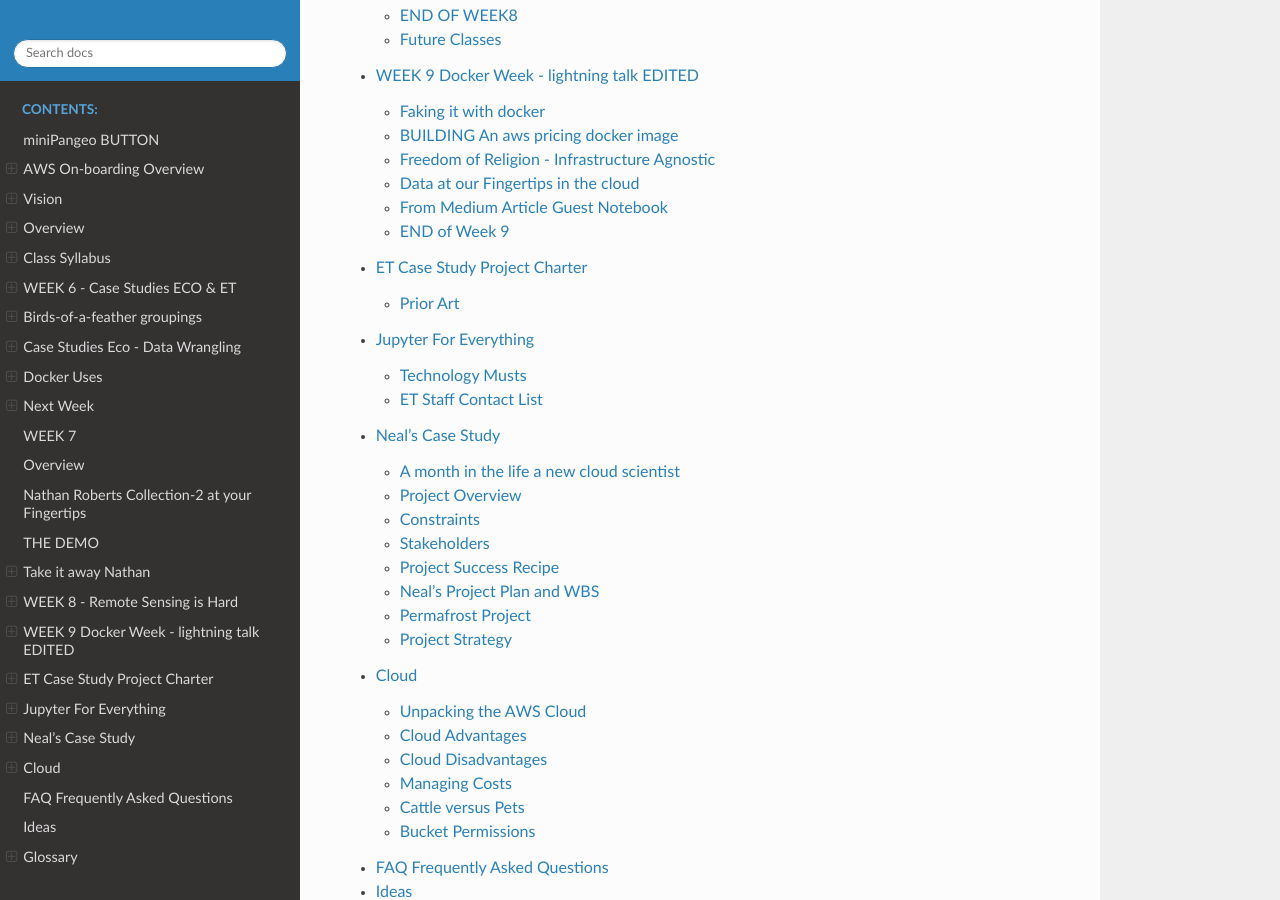
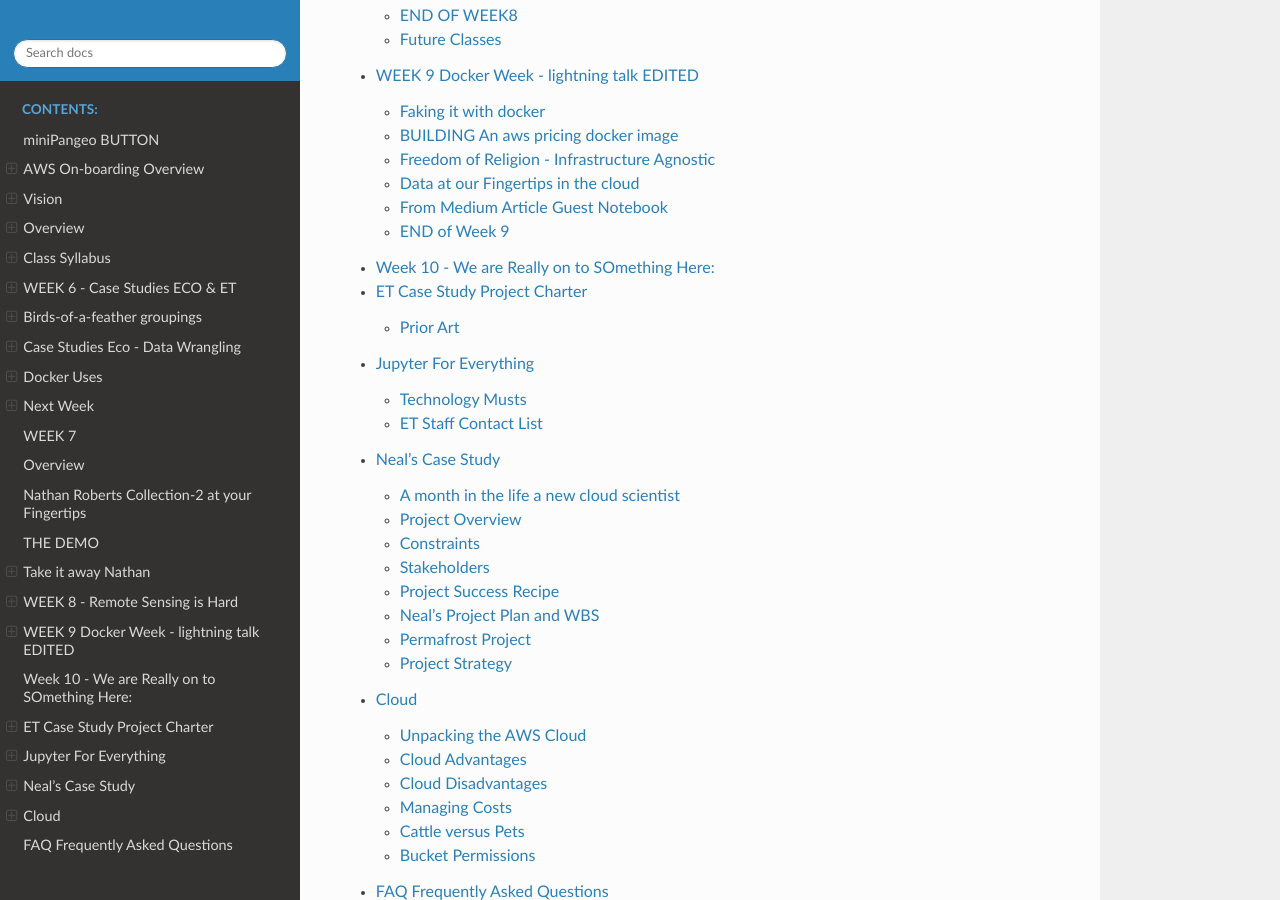
Before and after one commit to tonybutzer/harmony-docs, a Sphinx documentation site: the page built from documentation/source/index.rst, in a window 1280 px wide and 900 px high, scrolled down 3601 px. Built offline with Sphinx 7.4.7 and the Read the Docs theme 2.0.0, drawn with Linux system fonts in a browser that asks for light colours; pages that are not in the unit, such as notebooks, are missing from menus; some of the changed lines change nothing that is shown.

Commit message:
automatic git update from Makefile

```diff
--- /dev/null
+++ b/documentation/source/10week.md
@@ -0,0 +1,11 @@
+# Week 10 - We are Really on to SOmething Here:
+
+- synergies between the cloud and hpc
+- high speed data movement
+- Remote Sensing Catalogs of pixels at our service
+- Synergies with google maps and geojson.io
+- NO LICENSE FEES
+- A support group and a PANGEO community with really smart people to cheet off
+- A talented pool of folks from SD Universities - pride
+
+[https://www.google.com/maps/d/?hl=en](https://www.google.com/maps/d/?hl=en)
--- a/documentation/source/index.rst
+++ b/documentation/source/index.rst
@@ -16,6 +16,7 @@
    07week.md
    08week.md
    09week.md
+   10week.md
    01project_charter.md
    02neal_case_study.md
    10project_plan
```
